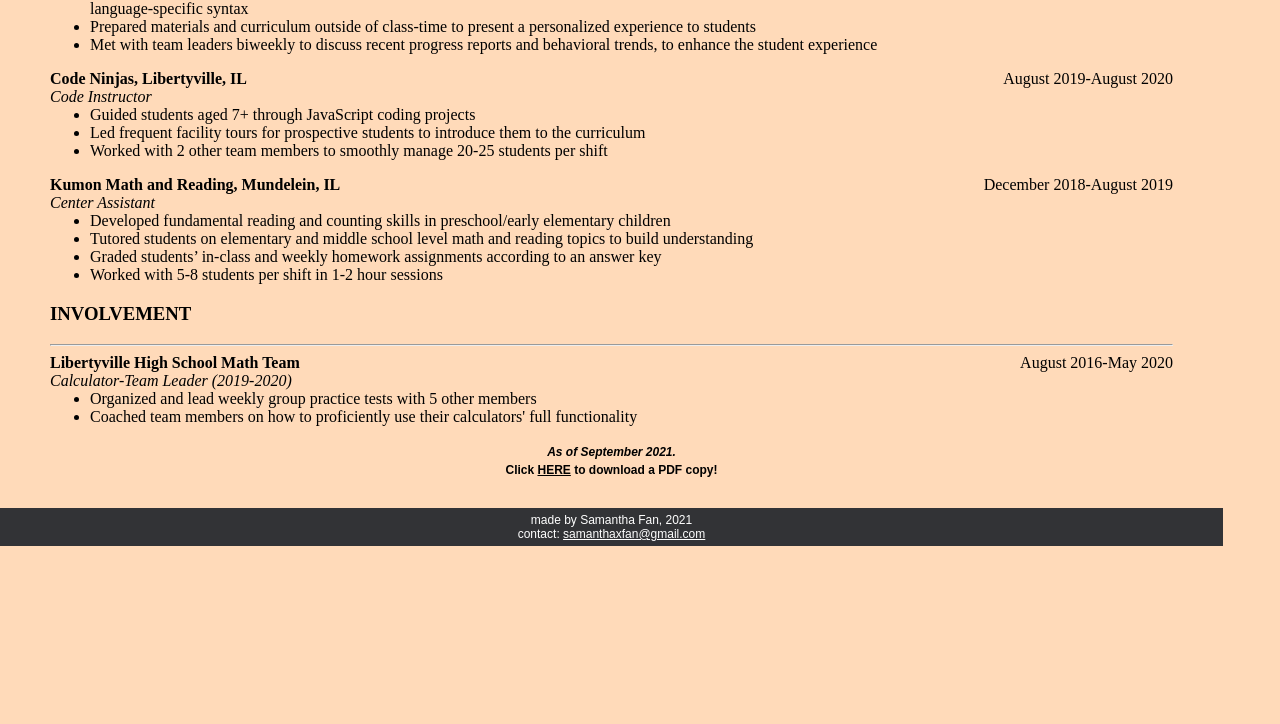
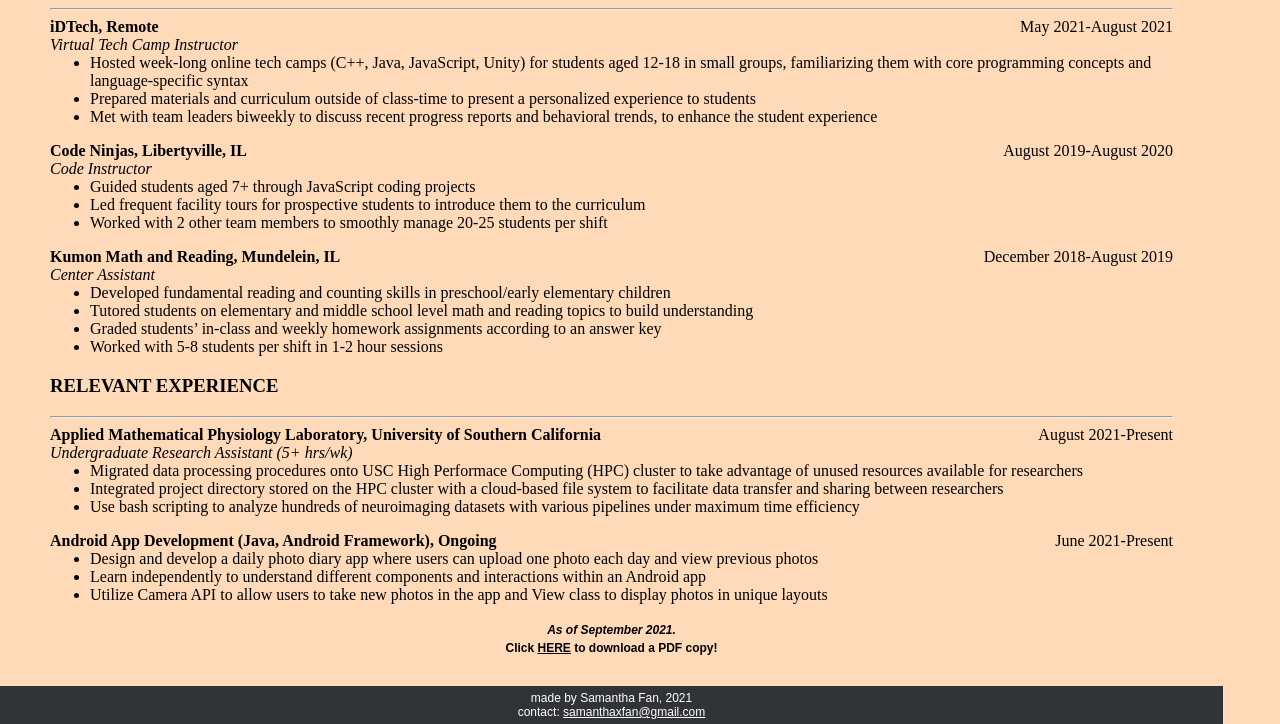
Before and after one commit to sxfan02/sxfan02.github.io, a plain HTML site: page index.html in a window 1280 px wide. Shown: the part 3736-4460 px from the top of the page. Before the commit the page ends 4282 px from the top, so only its background shows below. Drawn offline with nearby package versions, Linux system fonts and the light colour scheme; a web font is replaced by a local one.

Commit message:
update timeline

```diff
--- a/index.html
+++ b/index.html
@@ -509,7 +509,7 @@
 				I am a sophomore majoring in Computer Science at the University of Southern California. Since high school, I've always enjoyed learning about and working with computers, and specifically programming—so it's only natural that I'm studying computer science! The way that coding incorporates both logic and creativity to create endless possibilities speaks to me, and I want to learn all that I can about it.
 				<br> <br>
 
-				Most recently, I've been working at iDTech (a STEM Education company for pre-college students) to help deliver this same feeling to my students. It has been a rewarding experience and has also served to solidify my own passion for coding!
+				Most recently, I've worked at iDTech (a STEM Education company for pre-college students) to help deliver this same feeling to my students. It has been a rewarding experience and has also served to solidify my own passion for coding!
 				<br> <br>
 
 				I am currently looking to gain professional software engineering (or related) experience through internships or other projects; I love a good challenge and am always excited to devote myself to a piece of work. If you would like to connect, please reach out to <a href = "mailto:samanthaxfan@gmail.com">samanthaxfan@gmail.com</a>, and I would love to speak with you!
@@ -530,6 +530,9 @@
 			    <div class="content">
 			    	<h2>2021</h2>
 			    	<ul>
+			    		<li>
+			        		<strong>Started position as Undergraduate Research Assistant at the Applied Mathematical Physiology Laboratory at USC</strong>, under the direction of Jason J. Kutch, PhD (August)
+			        	</li>
 			        	<li>
 			        		Completed JPMorgan Chase - Software Engineering Virtual Experience (June)
 			        	</li>
@@ -750,27 +753,49 @@
 					</ul>
 				</div>
 
-				<h3 class = "resume-header">INVOLVEMENT</h3>
+				<h3 class = "resume-header">RELEVANT EXPERIENCE</h3>
 				<hr>
 				<div class = "resume-block">
 					<div class = "resume-left">
-						<strong>Libertyville High School Math Team</strong><br>
-						<em>Calculator-Team Leader (2019-2020)</em>
+						<strong>Applied Mathematical Physiology Laboratory, University of Southern California</strong><br>
+						<em>Undergraduate Research Assistant (5+ hrs/wk)</em>
 					</div>
 					<div class = "resume-right">
-						August 2016-May 2020
+						August 2021-Present
 					</div>
 					<div class = "clearfloat"></div>
 					<ul>
 						<li>
-							Organized and lead weekly group practice tests with 5 other members
+							Migrated data processing procedures onto USC High Performace Computing (HPC) cluster to take advantage of unused resources available for researchers
 						</li>
 						<li>
-							Coached team members on how to proficiently use their calculators' full functionality
+							Integrated project directory stored on the HPC cluster with a cloud-based file system to facilitate data transfer and sharing between researchers
+						</li>
+						<li>
+							Use bash scripting to analyze hundreds of neuroimaging datasets with various pipelines under maximum time efficiency
 						</li>
 					</ul>
 				</div>
-
+				<div class = "resume-block">
+					<div class = "resume-left">
+						<strong>Android App Development (Java, Android Framework), Ongoing</strong><br>
+					</div>
+					<div class = "resume-right">
+						June 2021-Present
+					</div>
+					<div class = "clearfloat"></div>
+					<ul>
+						<li>
+							Design and develop a daily photo diary app where users can upload one photo each day and view previous photos
+						</li>
+						<li>
+							Learn independently to understand different components and interactions within an Android app
+						</li>
+						<li>
+							Utilize Camera API to allow users to take new photos in the app and View class to display photos in unique layouts
+						</li>
+					</ul>
+				</div>
 			</div>
 			<span>
 				<em>As of September 2021.</em><br>
```
Also changed, not shown: 1 other file.
